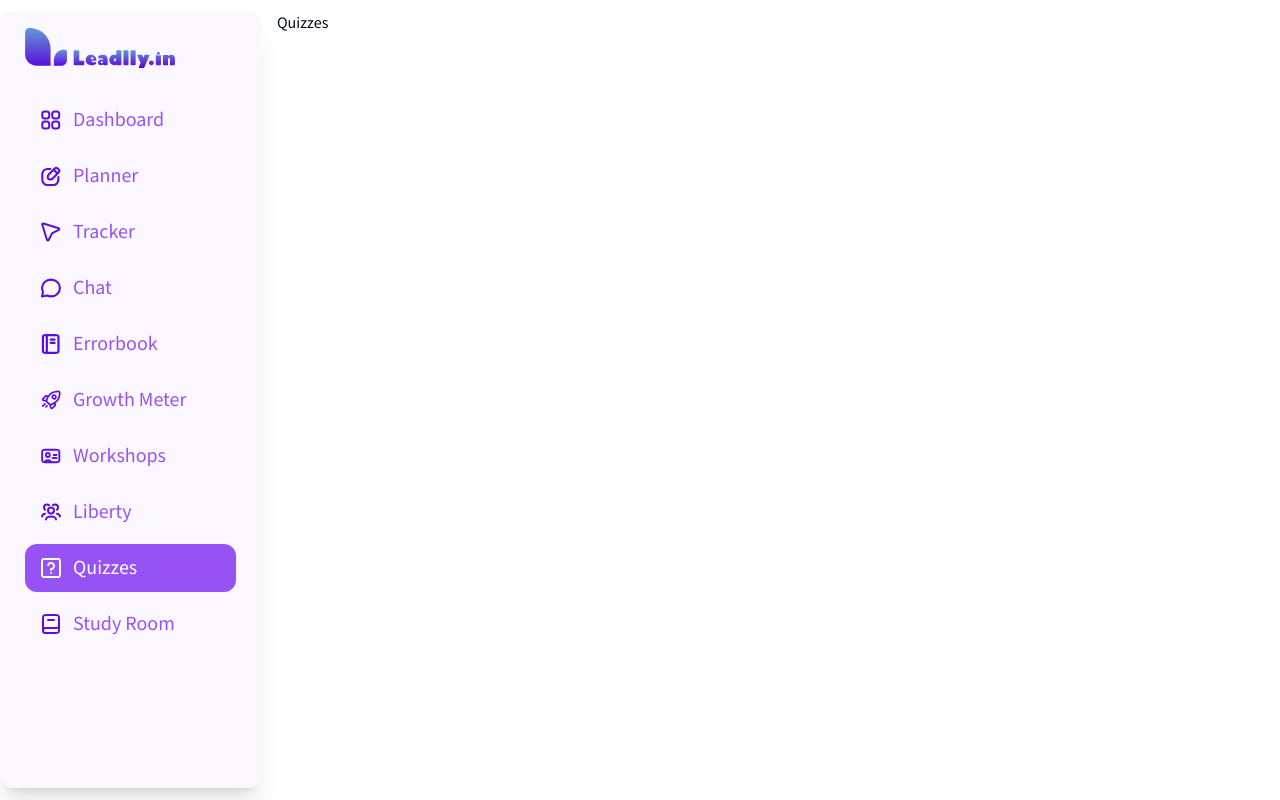
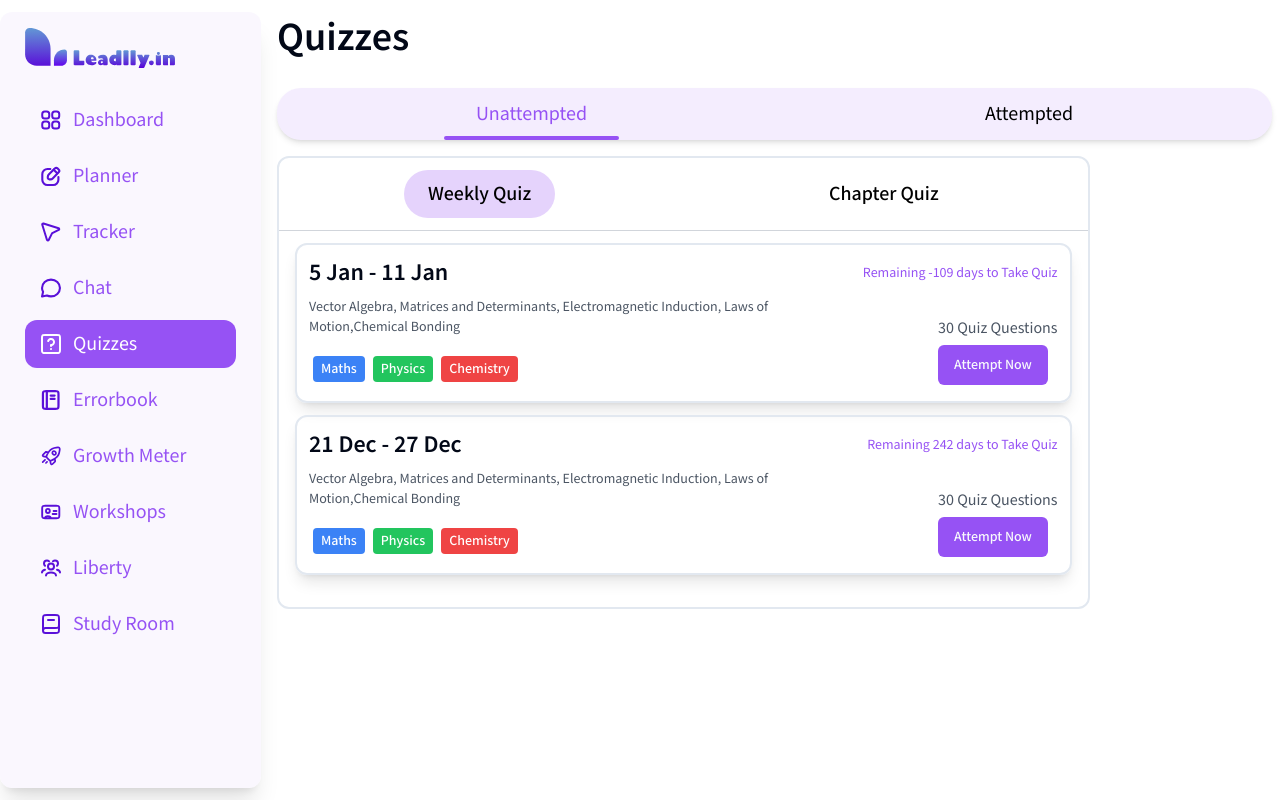
Before and after one commit to Leadlly/leadlly.student.web, a Next.js app: page /quizzes in a window 1280 px wide. Built offline with nearby package versions, Linux system fonts and the light colour scheme.

Commit message:
created Quizz section

```diff
--- a/package.json
+++ b/package.json
@@ -11,7 +11,7 @@
   "dependencies": {
     "@hookform/resolvers": "^3.3.4",
     "@radix-ui/react-accordion": "^1.1.2",
-    "@radix-ui/react-avatar": "^1.0.4",
+    "@radix-ui/react-avatar": "^1.1.0",
     "@radix-ui/react-checkbox": "^1.0.4",
     "@radix-ui/react-collapsible": "^1.0.3",
     "@radix-ui/react-dialog": "^1.0.5",
--- /dev/null
+++ b/src/app/(root)/quizzes/_components/Attempted.tsx
@@ -0,0 +1,9 @@
+import React from 'react'
+
+const Attempted = () => {
+  return (
+    <div>Attempted</div>
+  )
+}
+
+export default Attempted
--- /dev/null
+++ b/src/app/(root)/quizzes/_components/Unattempted.tsx
@@ -0,0 +1,165 @@
+"use client";
+
+import { TabNavItem } from "@/components";
+import { Button } from "@/components/ui/button";
+import { Label } from "@/components/ui/label";
+import React, { useState } from "react";
+
+const unattemptTabs = [
+  {
+    id: "weeklyquiz",
+    label: "Weekly Quiz",
+  },
+  {
+    id: "chapterquiz",
+    label: "Chapter Quiz",
+  },
+];
+
+const Unattempted = () => {
+  // Example data for upcoming quizzes
+  const [upcomingQuizzes, setUpcomingQuizzes] = useState([
+    {
+      id: 1,
+      description:
+        "Vector Algebra, Matrices and Determinants, Electromagnetic Induction, Laws of Motion,Chemical Bonding",
+      startDate: "2024-01-05",
+      endDate: "2024-01-11",
+      subjects: [
+        { name: "Maths", color: "bg-blue-500" },
+        { name: "Physics", color: "bg-green-500" },
+        { name: "Chemistry", color: "bg-red-500" },
+      ],
+      questions: 30,
+    },
+    {
+      id: 2,
+      description:
+        "Vector Algebra, Matrices and Determinants, Electromagnetic Induction, Laws of Motion,Chemical Bonding",
+      startDate: "2024-12-21",
+      endDate: "2024-12-27",
+      subjects: [
+        { name: "Maths", color: "bg-blue-500" },
+        { name: "Physics", color: "bg-green-500" },
+        { name: "Chemistry", color: "bg-red-500" },
+      ],
+      questions: 30,
+    },
+  ]);
+
+  const [activeTab, setActiveTab] = useState("weeklyquiz");
+
+  type DateString = string;
+  // Function to format date
+  function formatDate(dateString: DateString): string {
+    const date = new Date(dateString);
+    const day = date.getDate();
+    const month = date.toLocaleString("default", { month: "short" });
+    return `${day} ${month}`;
+  }
+
+  // Function to calculate days left until the meeting
+  function calculateDaysLeft(meetingDate: Date): number {
+    // Get the current date
+    const currentDate = new Date();
+
+    // Calculate the difference in milliseconds
+    const differenceInMs = meetingDate.getTime() - currentDate.getTime();
+
+    // Convert milliseconds to days
+    const daysLeft = Math.ceil(differenceInMs / (1000 * 60 * 60 * 24));
+
+    return daysLeft - 1;
+  }
+
+  return (
+    <div className="flex flex-col lg:flex-row mb-20 md:mb-0">
+      {/* Upcoming meetings */}
+      <div className="py-3 border-2 rounded-xl flex-1 mb-5 h-full">
+        <ul className="flex justify-around">
+          {unattemptTabs.map((tab) => (
+            <TabNavItem
+              key={tab.id}
+              id={tab.id}
+              title={tab.label}
+              activeTab={activeTab}
+              setActiveTab={setActiveTab}
+              layoutIdPrefix="meetings"
+              className="text-base md:text-lg lg:text-xl text-black font-medium leading-none capitalize px-6 py-2.5"
+              activeTabClassName="h-full inset-0 rounded-full bg-primary/25"
+            />
+          ))}
+        </ul>
+
+        <hr className="border-gray-300 my-3" />
+
+        <div className="max-h-[470px] lg:max-h-[700px] xl:max-h-[470px] h-full overflow-y-auto custom__scrollbar">
+          {/* Upcoming Meetings Tab */}
+          <div
+            className="flex flex-col justify-start gap-3 h-full "
+            style={{ display: activeTab === "weeklyquiz" ? "flex" : "none" }}
+          >
+            {upcomingQuizzes.map((quiz) => (
+              <div
+                key={quiz.id}
+                className="flex items-stretch gap-3 mx-2 md:mx-4 p-3 rounded-xl border-2 shadow-lg"
+              >
+                <div className="w-full flex flex-col justify-start space-y-1">
+                  <div className="w-full flex items-center justify-between">
+                    <h1 className="text-base md:text-2xl font-semibold">
+                      {formatDate(quiz.startDate)} - {formatDate(quiz.endDate)}
+                    </h1>
+                    <p className="text-xs md:text-sm text-primary">
+                      Remaining {calculateDaysLeft(new Date(quiz.endDate))} days
+                      to Take Quiz
+                    </p>
+                  </div>
+                  <div className="flex justify-between space-y-1 space-x-4 items-end">
+                    {/* Left Side */}
+                    <div className="w-full md:w-2/3">
+                      <p className="text-gray-600 text-xs md:text-sm my-1">
+                        {quiz.description}
+                      </p>
+                      <div className="mt-5 mb-1">
+                        {quiz.subjects.map((subject, index) => (
+                          <Label
+                            key={index}
+                            className={`text-white py-1 px-2 mx-1 rounded ${subject.color}`}
+                          >
+                            {subject.name}
+                          </Label>
+                        ))}
+                      </div>
+                    </div>
+                    {/* Right Side */}
+                    <div>
+                      <p className="text-gray-600 my-1">
+                        {quiz.questions} Quiz Questions
+                      </p>
+                      <Button>Attempt Now</Button>
+                    </div>
+                  </div>
+                  <div className="flex justify-between items-center"></div>
+                </div>
+              </div>
+            ))}
+            {upcomingQuizzes.length === 0 && <p>No upcoming quizzes</p>}
+          </div>
+
+          {/* Done Meetings Tab */}
+          {/* <div style={{ display: activeTab === "done" ? "block" : "none" }}>
+            {doneMeetings.map((meeting) => (
+              <div key={meeting.id} className="mb-4 mx-4">
+                <h3 className="text-lg font-semibold">{meeting.title}</h3>
+                <p className="text-gray-600">Date: {meeting.date}</p>
+              </div>
+            ))}
+            {doneMeetings.length === 0 && <p>No done meetings</p>}
+          </div> */}
+        </div>
+      </div>
+    </div>
+  );
+};
+
+export default Unattempted;
--- a/src/app/(root)/quizzes/page.tsx
+++ b/src/app/(root)/quizzes/page.tsx
@@ -1,7 +1,74 @@
+import { Header } from "@/components";
+import { MotionDiv } from "@/components/shared/MotionDiv";
+import { cn } from "@/lib/utils";
+import Link from "next/link";
 import React from "react";
+import Unattempted from "./_components/Unattempted";
+import Attempted from "./_components/Attempted";
 
-const Quizzes = () => {
-  return <div>Quizzes</div>;
+const quizPageTabs = [
+  {
+    title: "unattempted",
+    id: "unattempted",
+  },
+  {
+    title: "attempted",
+    id: "attempted",
+  },
+];
+
+const Quizzes = ({
+  searchParams,
+}: {
+  searchParams: { [key: string]: string | string[] | undefined };
+}) => {
+
+  const activeQuizTab = searchParams["tab"] ?? "unattempted";
+
+  return (
+    <div className="flex flex-col justify-start gap-3 md:gap-6 h-full">
+      <Header
+        title="Quizzes"
+        titleClassName="text-xl md:text-3xl lg:text-page-title"
+      />
+
+      <div className="flex flex-col justify-start gap-4">
+        <ul className="flex justify-center items-center bg-primary/10 rounded-md md:rounded-3xl overflow-hidden shadow-md">
+          {quizPageTabs.map((tab) => (
+            <Link
+              key={tab.id}
+              href={`/quizzes?tab=${tab.id}`}
+              className="relative max-w-max mx-auto w-full py-3 px-4 md:px-8"
+            >
+              {activeQuizTab === tab.id && (
+                <MotionDiv
+                  layoutId="active_quiz_tab"
+                  transition={{
+                    type: "spring",
+                    duration: 0.6,
+                  }}
+                  className="absolute rounded h-1 bg-primary inset-x-0 bottom-0"
+                />
+              )}
+              <li
+                className={cn(
+                  "flex items-center justify-between w-full capitalize text-base md:text-xl text-black",
+                  activeQuizTab === tab.id ? "text-primary" : "text-black"
+                )}
+              >
+                {tab.title}
+              </li>
+            </Link>
+          ))}
+        </ul>
+
+        <div className="flex">
+          {activeQuizTab === "unattempted" && <Unattempted/>}
+          {activeQuizTab === "attempted" && <Attempted/>}
+        </div>
+      </div>
+    </div>
+  );
 };
 
 export default Quizzes;
--- a/src/helpers/constants/index.ts
+++ b/src/helpers/constants/index.ts
@@ -33,6 +33,11 @@ export const userSidebarLinks: TSidebarLink[] = [
     href: "/chat",
   },
   {
+    label: "quizzes",
+    icon: QuizIcon,
+    href: "/quizzes",
+  },
+  {
     label: "errorbook",
     icon: ErrorBookIcon,
     href: "/error-book",
@@ -51,11 +56,6 @@ export const userSidebarLinks: TSidebarLink[] = [
     label: "liberty",
     icon: LibertyIcon,
     href: "/liberty",
-  },
-  {
-    label: "quizzes",
-    icon: QuizIcon,
-    href: "/quizzes",
   },
   {
     label: "study room",
```
Also changed, not shown: 1 other file (tests, documents, lock files or other folders).
